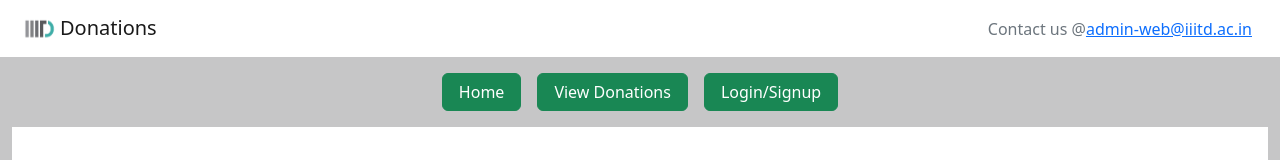
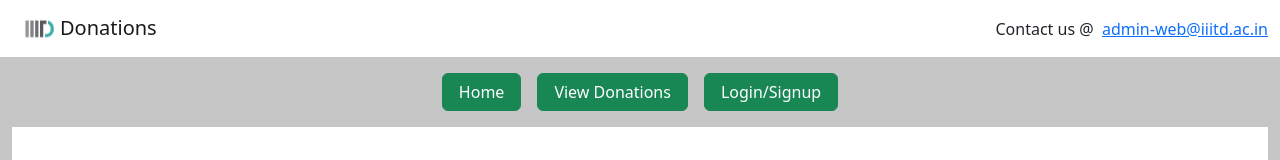
Before and after one commit to hitesh19426/Donation-site-IIITD, a Next.js app: page /admin in a window 1280 px wide. Shown: the top 160 px of the page. Built offline with nearby package versions, Linux system fonts and the light colour scheme; no server answers.

Commit message:
header update

```diff
--- a/components/Header.js
+++ b/components/Header.js
@@ -38,14 +38,10 @@ export default function Header() {
           id="navbarSupportedContent"
         >
           <ul className="navbar-nav ms-auto mb-2 mb-lg-0">
-            <Link
-              className="nav-link me-2 text-secondary"
-              aria-current="page"
-              href="/"
-            >
-              Contact us @
-              <a href="mailto:admin-web@iiitd.ac.in">admin-web@iiitd.ac.in</a>
-            </Link>
+
+            Contact us @ &nbsp;
+            <a href="mailto:admin-web@iiitd.ac.in">admin-web@iiitd.ac.in</a>
+
           </ul>
         </div>
       </div>
```
